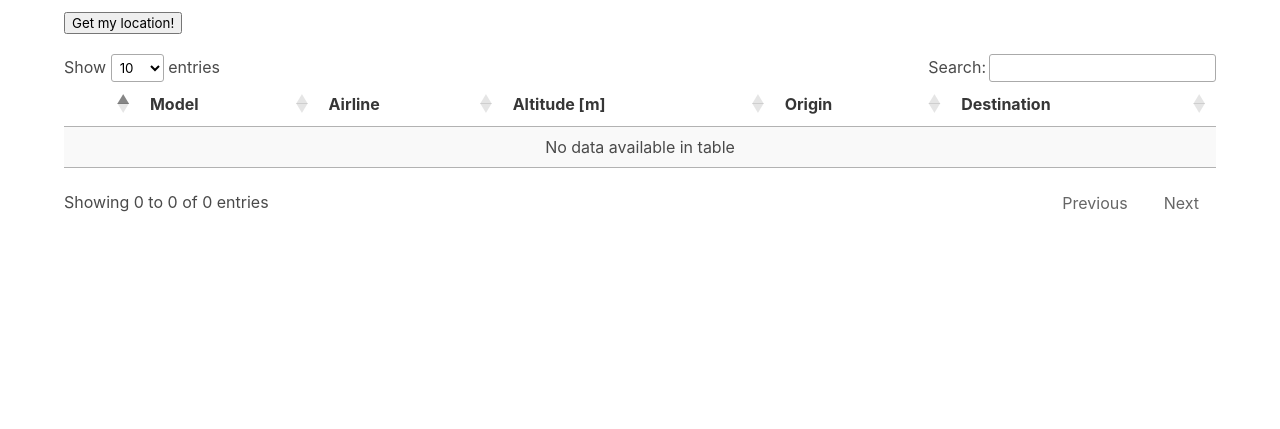
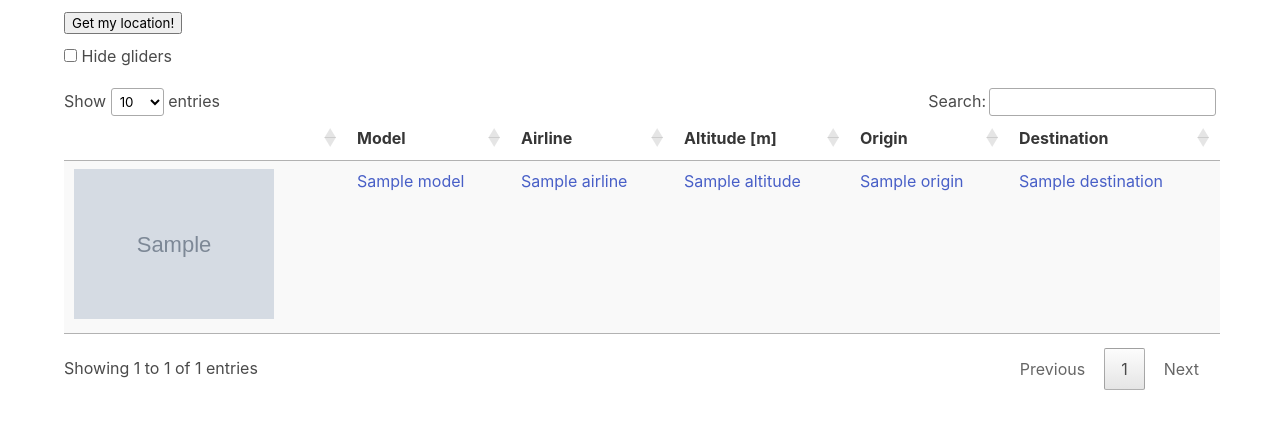
Before and after one commit to SUDKURIER-Data-Days/flight-analysis, a Python web app: template app/server/templates/index.html in a window 1280 px wide. Shown: the top 429 px of the page. Run offline with Jinja, Linux system fonts and the light colour scheme; the template is opened without the code that fills it: most values are stand-ins (such as "Sample title", 1, 10 or a date in 2020); grey boxes marked "Sample" are stand-in pictures; some libraries are stand-ins or nearby versions.

Commit message:
hide gliders and order plains by distance

```diff
--- a/app/server/templates/index.html
+++ b/app/server/templates/index.html
@@ -5,8 +5,22 @@
 <script type="text/javascript" charset="utf8" src="https://cdn.datatables.net/1.11.5/js/jquery.dataTables.js"></script>
 <script type="text/javascript">
     $(document).ready( function () {
-        $('#index_table').DataTable();
+        var table = $('#index_table').DataTable();
+        $('#hide_gliders').on('click', function () {
+            if (this.checked){
+                $.fn.dataTable.ext.search.push(function (settings, data, dataIndex) {
+                    console.log(data)
+                    return data[0] === "False";
+                });
+            }
+            table.draw();
+            if (this.checked){
+                $.fn.dataTable.ext.search.pop();
+            }
+        });
     });
+
+
 
     function getLocation() {
       if (navigator.geolocation) {
@@ -38,10 +52,15 @@
 {% endblock %}
 {% block content %}
 <div class="list-group">
-    <button class="btn btn-primary" onclick="getLocation()"; id="getLocation">Get my location!</button>
+    <button class="btn btn-primary" onclick="getLocation()" id="getLocation">Get my location!</button>
+    <div>
+        <input type="checkbox" id="hide_gliders" name="hide_gliders">
+        <label for="hide_gliders">Hide gliders</label>
+    </div>
     <table id="index_table" class="display">
         <thead>
             <tr>
+                <th style="display:none;"></th>
                 <th></th>
                 <th>Model</th>
                 <th>Airline</th>
@@ -51,8 +70,9 @@
             </tr>
         </thead>
         <tbody>
-            {% for item in data if not item["glider"] %}
+            {% for item in data %}
             <tr>
+                <td style="display:none;"><a class="list-group-item">{{item["glider"]}}</a> </td>
                 <td><img src={{item['img'][0]}} alt={{item['img'][1]}} width="200" height="112"></td>
                 <td><a class="list-group-item">{{item['model']}}</a></td>
                 <td><a class="list-group-item">{{item['airline']}}</a></td>
```
Also changed, not shown: app/server/server.py (+10 -3 lines), 1 other file.
